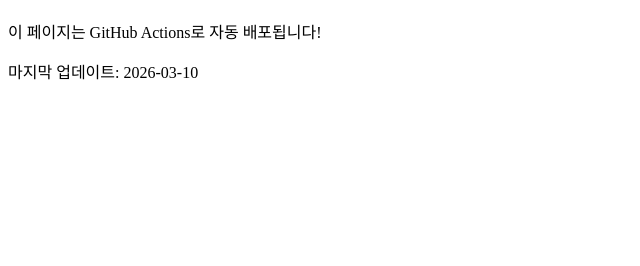
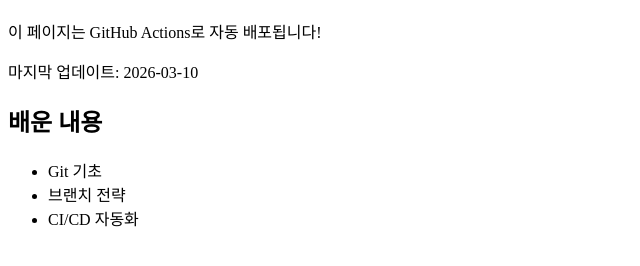
Before and after one commit to rometemp0613/git-study, a plain HTML site: page docs/index.html in a window 1280 px wide. Shown: the part 70-336 px from the top of the page, without its empty margins (0-640 px from the left). Drawn offline with Linux system fonts and the light colour scheme.

Commit message:
docs: github pages 수정

```diff
--- a/docs/index.html
+++ b/docs/index.html
@@ -8,5 +8,12 @@
 	<h1>Git & GitHub 학습 기록</h1>
 	<p>이 페이지는 GitHub Actions로 자동 배포됩니다!</p>
 	<p>마지막 업데이트: 2026-03-10</p>
+
+	<h2>배운 내용</h2>
+	<ul>
+		<li>Git 기초</li>
+		<li>브랜치 전략</li>
+		<li>CI/CD 자동화</li>
+	</ul>
 </body>
 </html>
```
